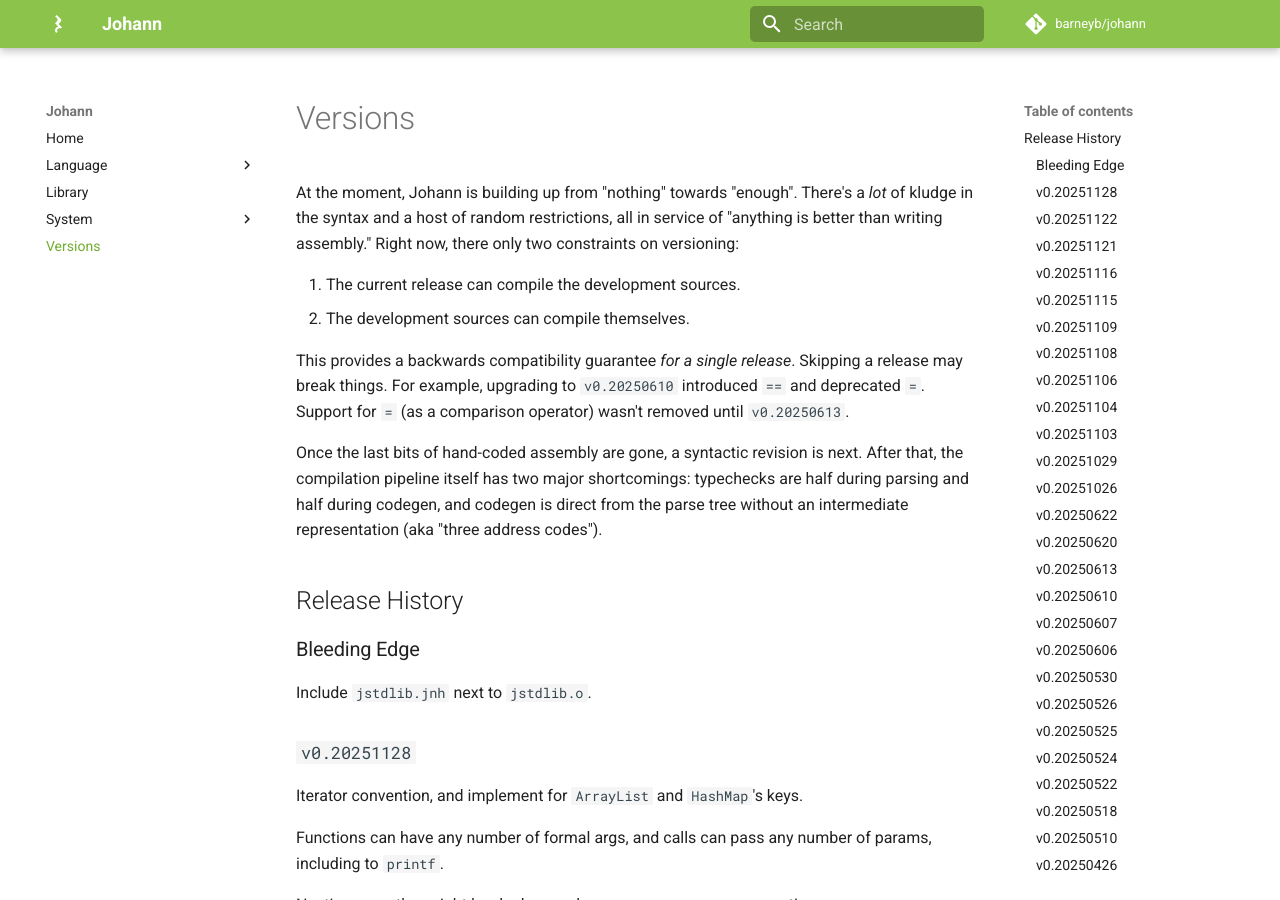
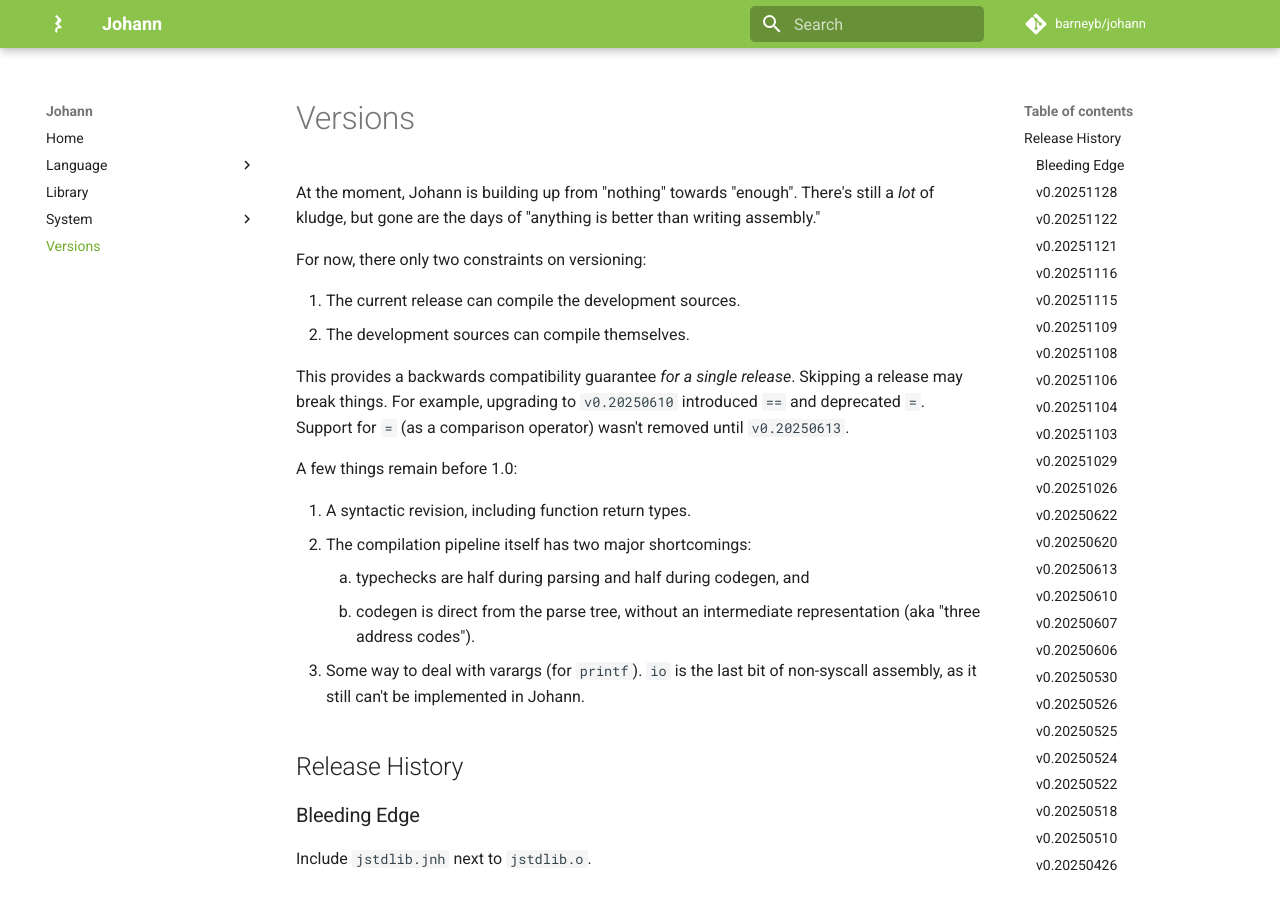
Before and after one commit to barneyb/johann, an MkDocs documentation site: the page built from documentation/docs/versions/index.md, in a window 1280 px wide and 900 px high. Built offline with MkDocs 1.6.1 and Material for MkDocs 9.7.7, drawn with Linux system fonts in a browser that asks for light colours; comment, search, counter and statistics services are not loaded.

Commit message:
versioning notes

```diff
--- a/documentation/docs/versions/index.md
+++ b/documentation/docs/versions/index.md
@@ -1,13 +1,21 @@
 # Versions
 
-At the moment, Johann is building up from "nothing" towards "enough". There's a _lot_ of kludge in the syntax and a host of random restrictions, all in service of "anything is better than writing assembly." Right now, there only two constraints on versioning:
+At the moment, Johann is building up from "nothing" towards "enough". There's still a _lot_ of kludge, but gone are the days of "anything is better than writing assembly."
+
+For now, there only two constraints on versioning:
 
 1. The current release can compile the development sources.
 1. The development sources can compile themselves.
 
 This provides a backwards compatibility guarantee _for a single release_. Skipping a release may break things. For example, upgrading to `v0.20250610` introduced `==` and deprecated `=`. Support for `=` (as a comparison operator) wasn't removed until `v0.20250613`.
 
-Once the last bits of hand-coded assembly are gone, a syntactic revision is next. After that, the compilation pipeline itself has two major shortcomings: typechecks are half during parsing and half during codegen, and codegen is direct from the parse tree without an intermediate representation (aka "three address codes").
+A few things remain before 1.0:
+
+1. A syntactic revision, including function return types.
+1. The compilation pipeline itself has two major shortcomings:
+    1. typechecks are half during parsing and half during codegen, and
+    1. codegen is direct from the parse tree, without an intermediate representation (aka "three address codes").
+1. Some way to deal with varargs (for `printf`). `io` is the last bit of non-syscall assembly, as it still can't be implemented in Johann.
 
 ## Release History
 
```
Also changed, not shown: documentation/docs/system/status.md (+2 -1 lines).
